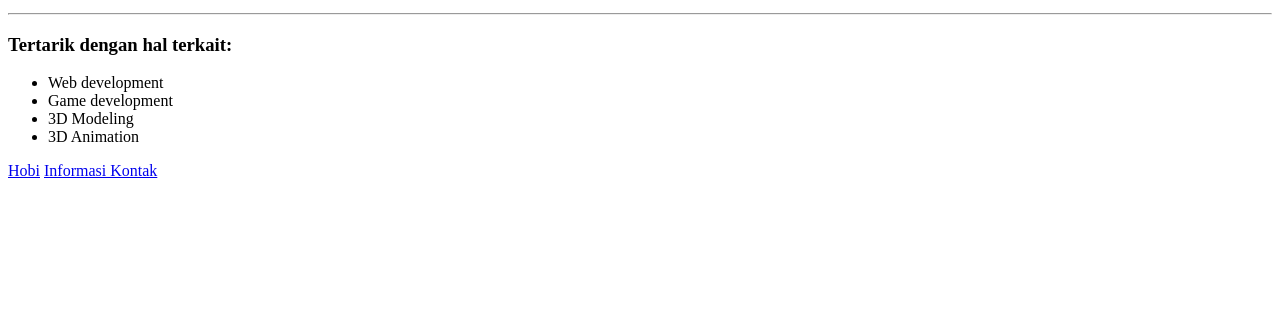
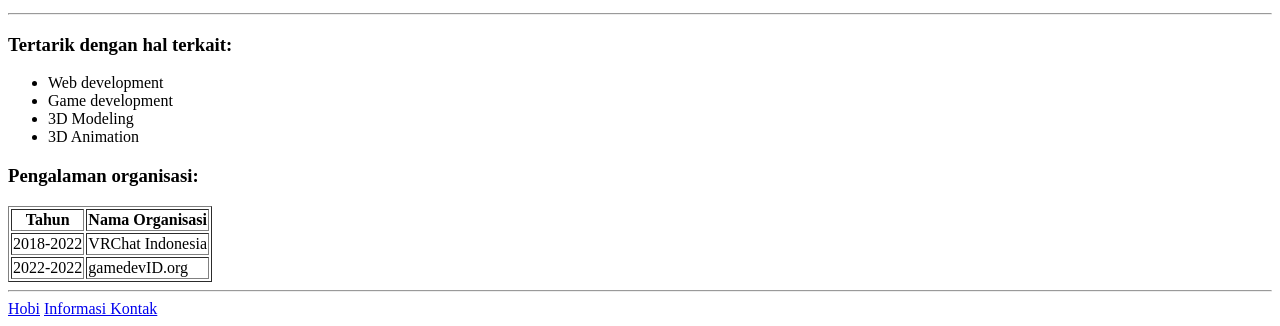
Before and after one commit to Nywaa/Web-Development-EX, a plain HTML site: page index.html in a window 1280 px wide. Shown: the part 602-928 px from the top of the page. Before the commit the page ends 800 px from the top, so only its background shows below. Drawn offline with Linux system fonts and the light colour scheme.

Commit message:
Added tables and data dummies

```diff
--- a/index.html
+++ b/index.html
@@ -19,6 +19,26 @@
             <li>3D Modeling</li>
             <li>3D Animation</li>
         </ul>
+        <h3>Pengalaman organisasi:</h3>
+        <table border="1px">
+            <thead>
+                <tr>
+                    <th>Tahun</th>
+                    <th>Nama Organisasi</th>
+                </tr>
+            </thead>
+            <tbody>
+                <tr>
+                    <td>2018-2022</td>
+                    <td>VRChat Indonesia</td>
+                </tr>
+                <tr>
+                    <td>2022-2022</td>
+                    <td>gamedevID.org</td>
+                </tr>
+            </tbody>
+        </table>
+        <hr>
         <a href="hobi.html">Hobi</a>
         <a href="kontak.html">Informasi Kontak</a>
     </body>
```
